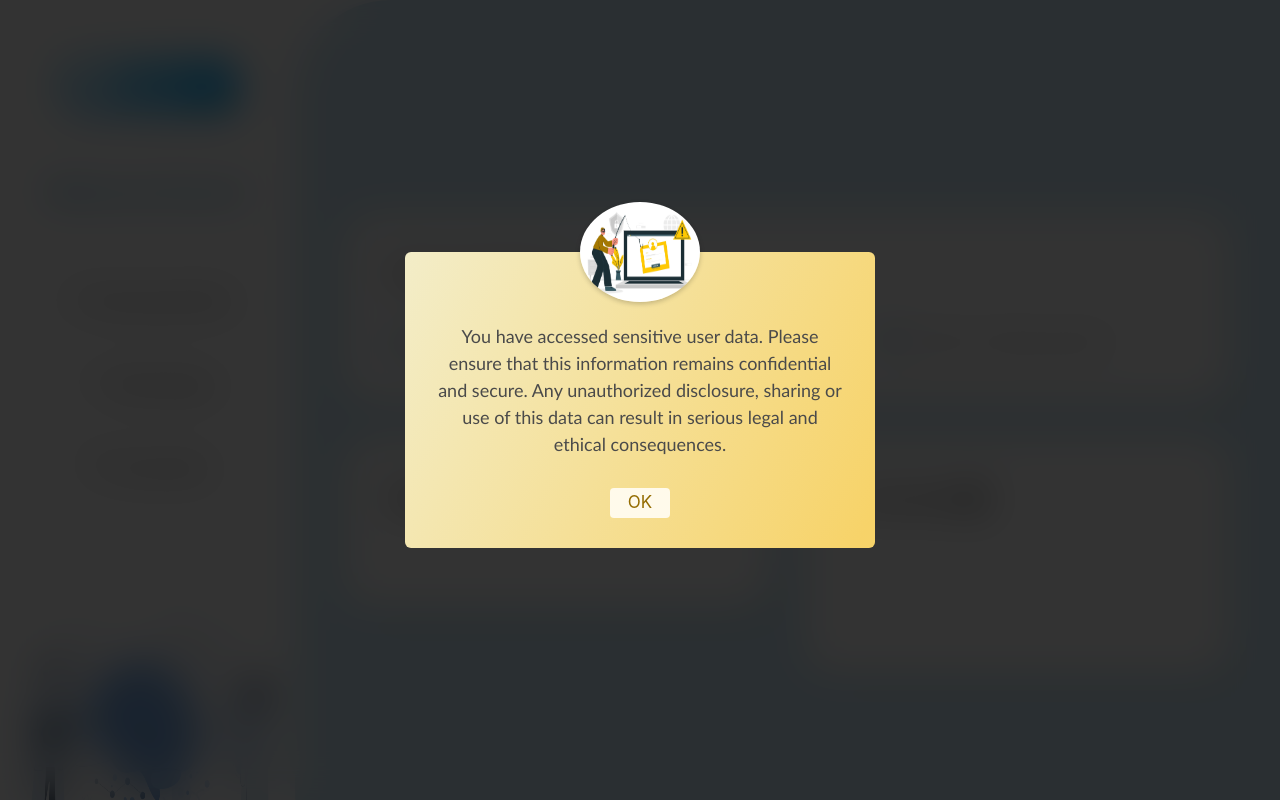
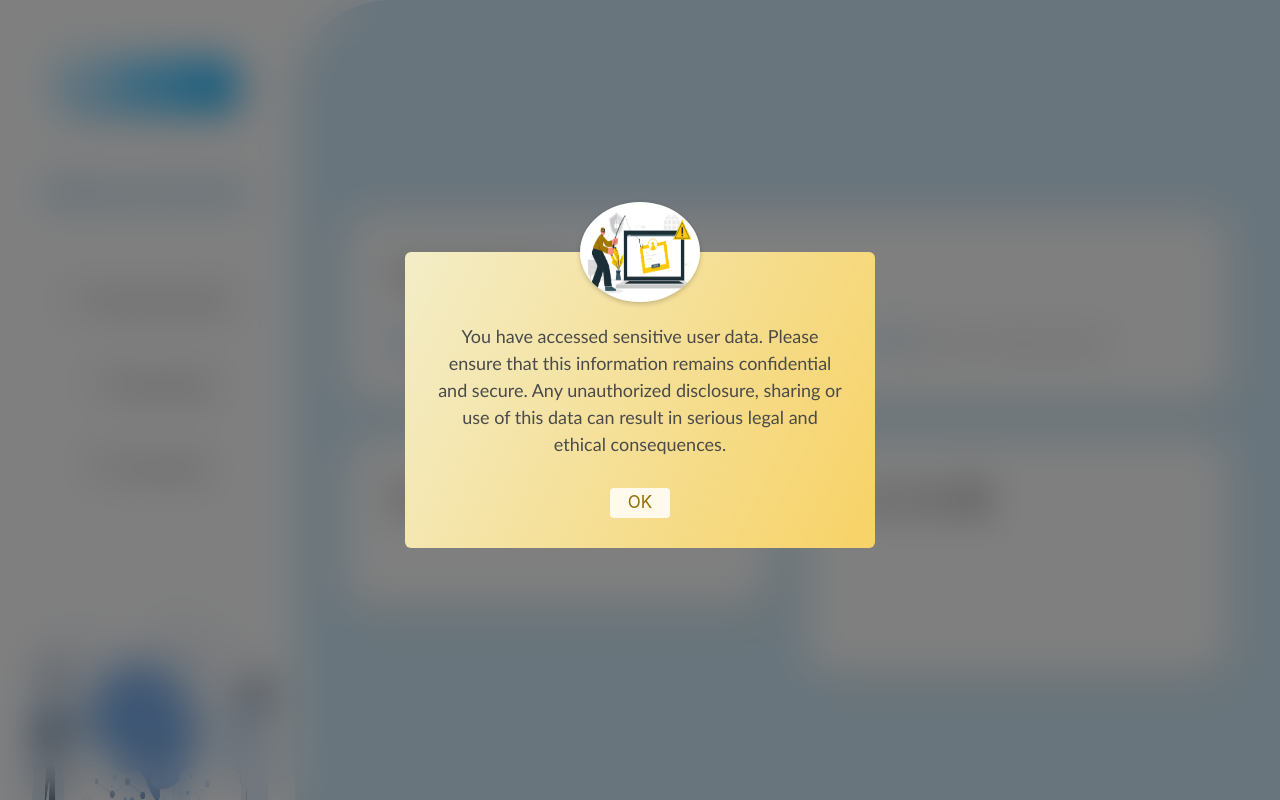
Before and after one commit to alcompilor/mindease, a Flask app: template templates/doctor-view.html in a window 1280 px wide. Run offline with Flask 2, Linux system fonts and the light colour scheme; the template is opened without the code that fills it: most values are stand-ins (such as "Sample title", 1, 10 or a date in 2020); parts of the project's set-up code (start-up, migrations or seed data) failed here and were passed over; some libraries are stand-ins or nearby versions.

Commit message:
frontend-doctorview

```diff
--- a/static/css/main.css
+++ b/static/css/main.css
@@ -1035,7 +1035,7 @@ input#shareable-key {
   left: 0;
   width: 100%;
   height: 100%;
-  background-color: rgba(0.8, 0.8, 0.8, 0.8);
+  background-color: rgba(0, 0, 0, 0.5);
   z-index: 9999;
   display: none;
   backdrop-filter: blur(20px);
```
